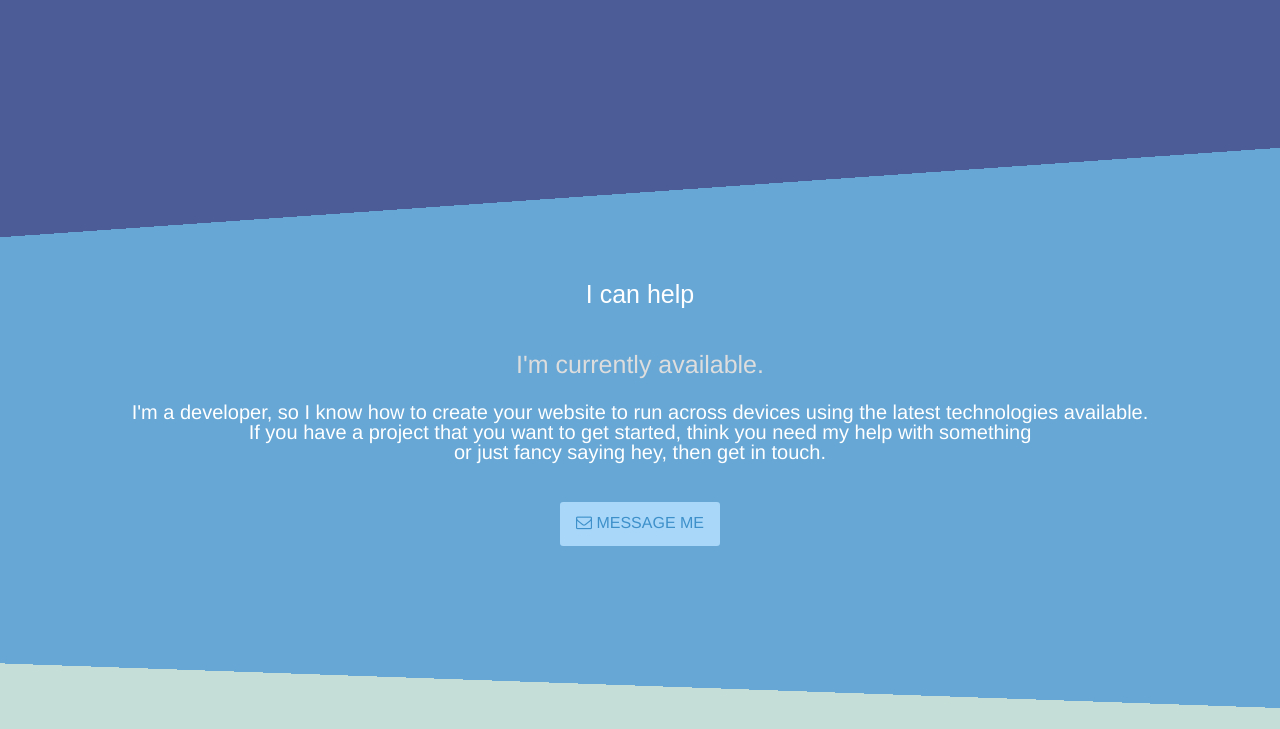
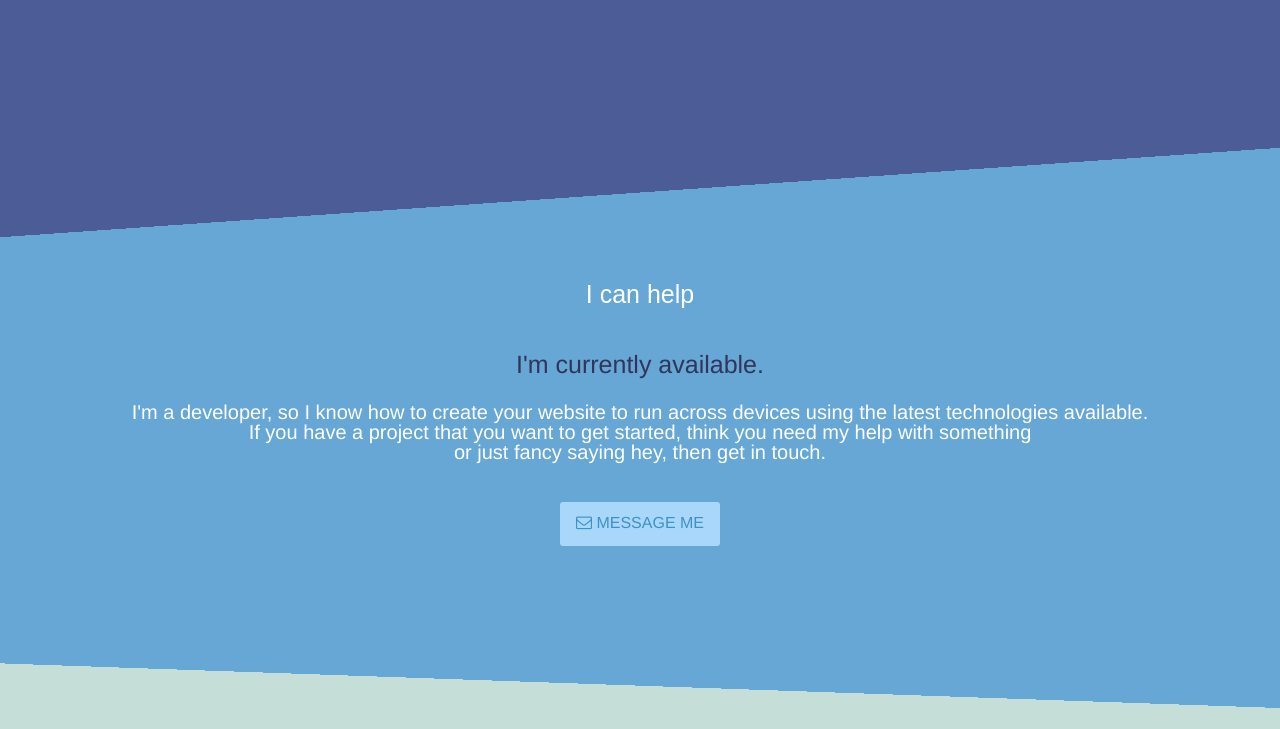
Before and after one commit to rahulsood03/rahulsood03.github.io, a plain HTML site: page Portfolio.html in a window 1280 px wide. Shown: the part 1351-2080 px from the top of the page. Drawn offline with nearby package versions, Linux system fonts and the light colour scheme; a web font is replaced by a local one.

Commit message:
changes in resume file

```diff
--- a/Sass/sass6.scss
+++ b/Sass/sass6.scss
@@ -92,7 +92,7 @@ form {
     text-align: center;
     font-family: 'Helvetica', sans-serif;
     padding-top: 140px;
-    color: #dddddd;
+    color: #31355b;
     background-color:#2C3646;
     background: linear-gradient(-184deg,#4c5c96 115px, #66A7D5 0%);
 
```
Also changed, not shown: Portfolio.html (+0 -1 lines), stylesheets/sass6.css, 1 other file.
